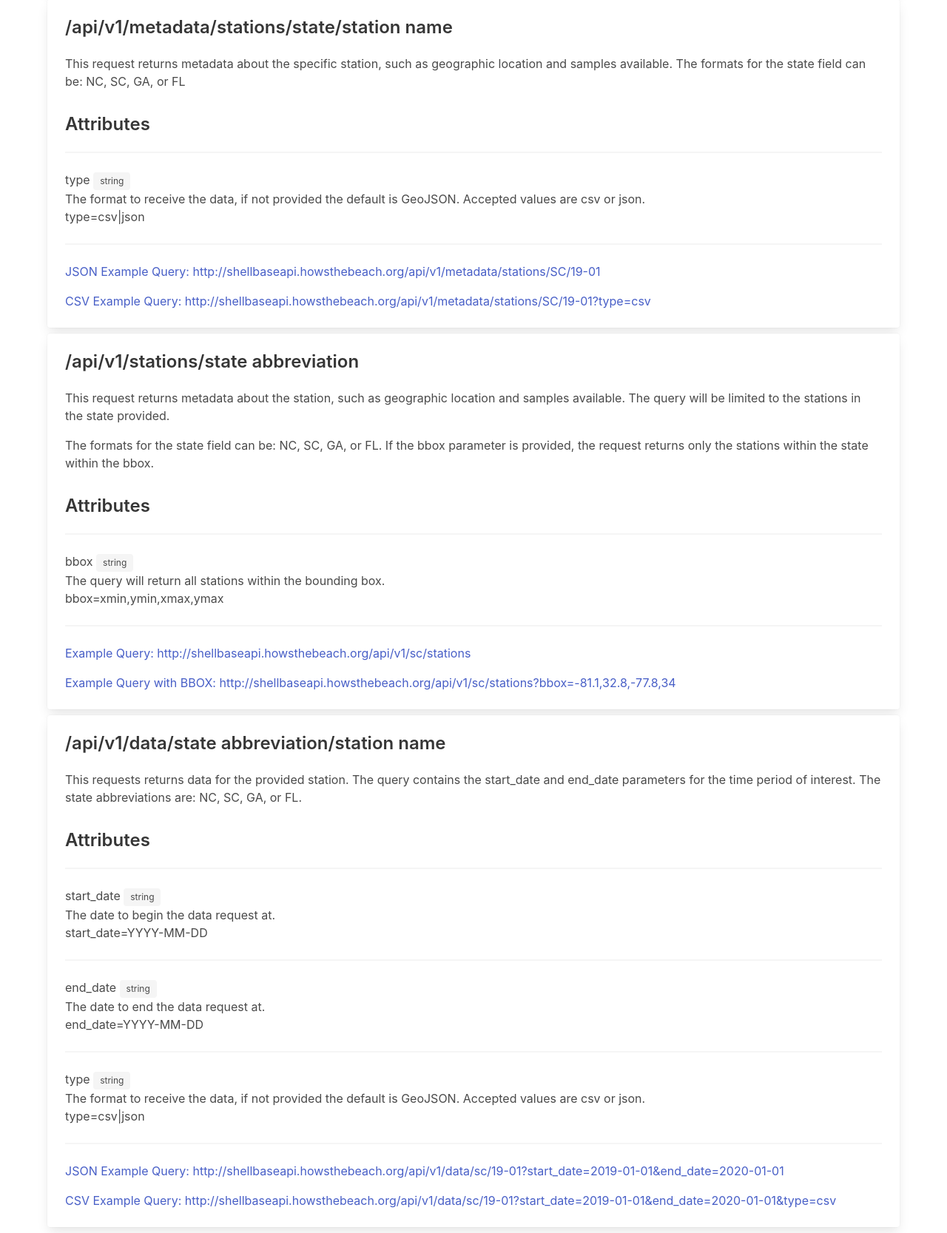
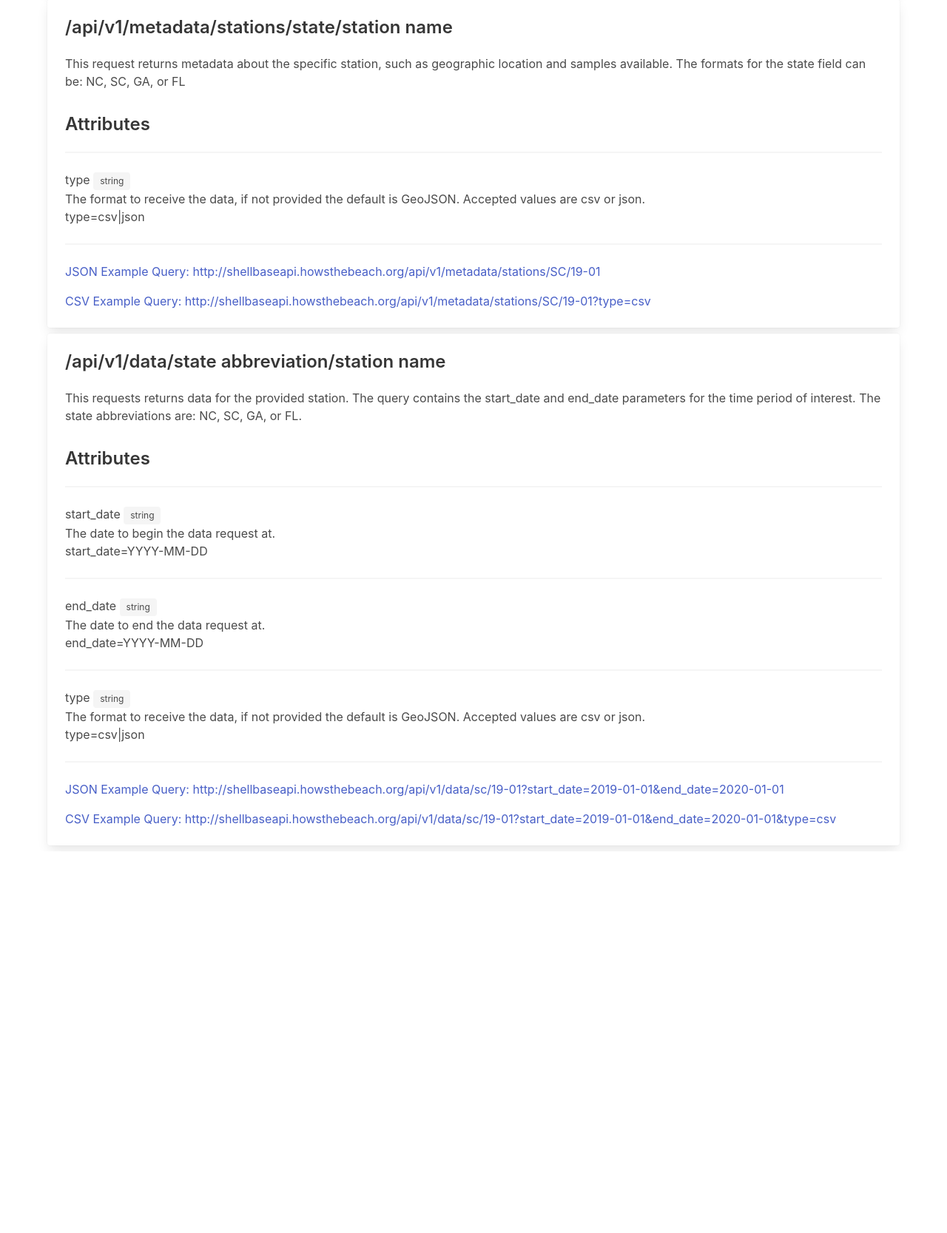
Before and after one commit to DanRamage/Shellbase-REST, a Python web app: template shellbaseapi/templates/api_help.html in a window 1280 px wide. Shown: the part 1182-2849 px from the top of the page at 74% size. After the commit the page ends 2331 px from the top, so only its background shows below. Run offline with Jinja, Linux system fonts and the light colour scheme; the template is opened without the code that fills it, so the values that code supplies are empty.

Commit message:
Remove duplicate card.

```diff
--- a/shellbaseapi/templates/api_help.html
+++ b/shellbaseapi/templates/api_help.html
@@ -132,55 +132,6 @@
             </div>
         </div>
 
-
-
-
-
-        <div class="card mt-2 mb-2">
-            <div class="card-content">
-                <div class="media-content">
-                    <p class="title is-4">
-                        /api/v1/stations/state abbreviation
-                    </p>
-                    <div class="content">
-                        <p>
-                            This request returns metadata about the station, such as geographic location and
-                            samples available. The query will be limited to the stations in the state provided.
-                        </p>
-                        <p>
-                            The formats for the state field can be: NC, SC, GA, or FL.
-                            If the bbox parameter is provided, the request
-                            returns only the stations within the state within the bbox.
-                        </p>
-                        <p>
-                        <h3>Attributes</h3>
-                        <hr>
-                        <div>
-                            bbox <span class="tag">string</span>
-                            <br>
-                            The query will return all stations within the bounding box.
-                            <p>
-                                bbox=xmin,ymin,xmax,ymax
-                                <br>
-
-                            </p>
-                            <hr>
-                            <p>
-                                <a href="http://shellbaseapi.howsthebeach.org/api/v1/sc/stations" target="_blank">Example
-                                    Query: http://shellbaseapi.howsthebeach.org/api/v1/sc/stations</a>
-                            </p>
-                            <p>
-                                <a href="http://shellbaseapi.howsthebeach.org/api/v1/sc/stations?bbox=-81.1,32.8,-77.8,34"
-                                   target="_blank">Example Query with BBOX:
-                                    http://shellbaseapi.howsthebeach.org/api/v1/sc/stations?bbox=-81.1,32.8,-77.8,34</a>
-                            </p>
-
-                        </div>
-                        </p>
-                    </div>
-                </div>
-            </div>
-        </div>
         <div class="card mt-2 mb-2">
             <div class="card-content">
                 <div class="media-content">
```
